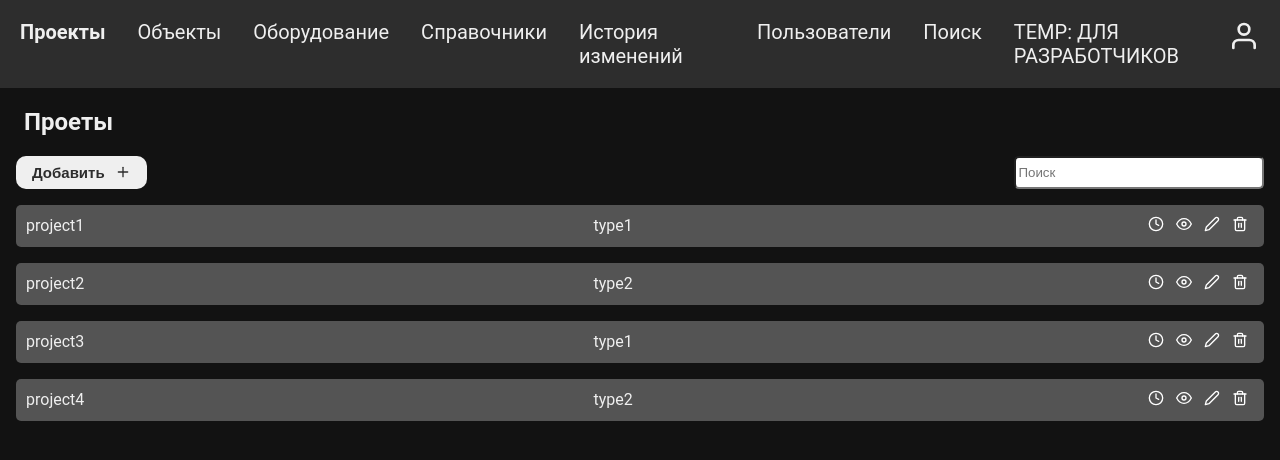
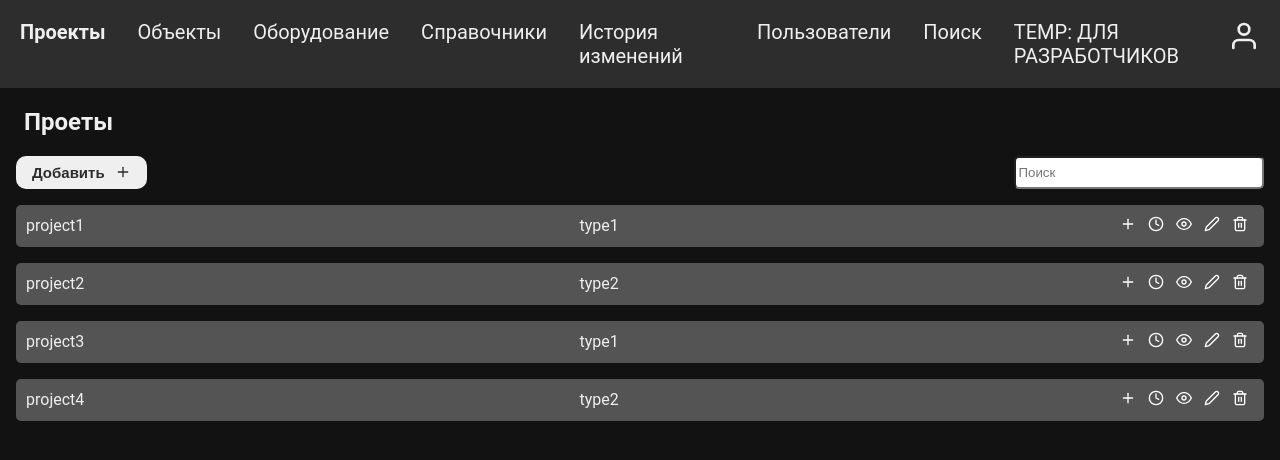
Before and after one commit to RusakovRodion/SRS, a React (Vite) app in the folder frontend/: page /projects in a window 1280 px wide. Shown: the top 460 px of the page. Built offline with nearby package versions, Linux system fonts and the light colour scheme.

Commit message:
add AddButtonOnlyIcon

```diff
--- a/frontend/src/ui/buttons.tsx
+++ b/frontend/src/ui/buttons.tsx
@@ -25,6 +25,10 @@ export function Button({
             {UiIcon && <UiIcon size={16} />}
         </button>
     );
+}
+
+export function AddButtonOnlyIcon({ onClick }: ClickableProps) {
+    return <Button className={icon_button} icon={Plus} onClick={onClick} />;
 }
 
 export function ChangesButtonOnlyIcon({ onClick }: ClickableProps) {
--- a/frontend/src/ui/projects_page.tsx
+++ b/frontend/src/ui/projects_page.tsx
@@ -1,4 +1,4 @@
-import { ChangesButtonOnlyIcon, AddButton, EditButtonOnlyIcon, DeleteButtonOnlyIcon, WatchButtonOnlyIcon } from "./buttons";
+import { AddButtonOnlyIcon, ChangesButtonOnlyIcon, AddButton, EditButtonOnlyIcon, DeleteButtonOnlyIcon, WatchButtonOnlyIcon } from "./buttons";
 import { ListComponent } from './list_component'
 import { Project } from './project'
 import {
@@ -47,6 +47,7 @@ export function ProjectsPage() {
                         <div className={list_item_info}>{project.name}</div>
                         <div className={list_item_info}>{project.projectType}</div>
                         <tools>
+                            <AddButtonOnlyIcon onClick={() => console.log("add button")} />
                             <ChangesButtonOnlyIcon onClick={() => console.log("changes button")} />
                             <WatchButtonOnlyIcon onClick={() => console.log("watch button")} />
                             <EditButtonOnlyIcon onClick={() => console.log("edit button")} />
```
